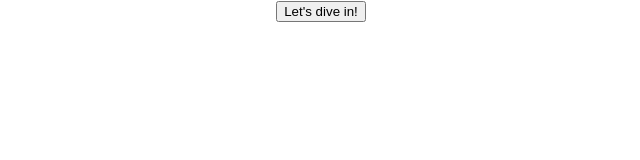
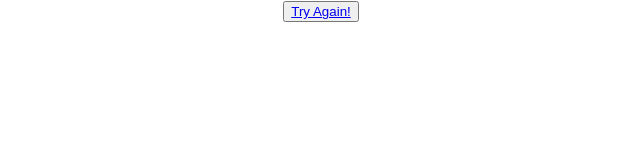
Before and after one commit to SoFar-SoGood/master, a React (Create React App) app: page /result in a window 1280 px wide. Shown: the top 160 px of the page, without its empty margins (319-959 px from the left). Built offline with nearby package versions, Linux system fonts and the light colour scheme.

Commit message:
refactored code and added redirect on homepage button

```diff
--- a/src/App.js
+++ b/src/App.js
@@ -1,4 +1,4 @@
-import React, { useState, useEffect } from "react";
+import React, { useState } from "react";
 import axios from "axios";
 import "./App.css";
 import { Switch, Route } from "react-router-dom";
@@ -7,44 +7,15 @@ import GamePage from "./components/GamePage";
 import ResultPage from "./components/ResultPage";
 
 function App() {
-  const [easyQuestions, setEasyQuestions] = useState([]);
-  const [mediumQuestions, setMediumQuestions] = useState([]);
-  const [hardQuestions, setHardQuestions] = useState([]);
+  const [questions, setQuestions] = useState([]);
 
-  const questions = [...easyQuestions, ...mediumQuestions, ...hardQuestions];
-  useEffect(() => {
-    console.log(questions);
-  }, []);
-
-  function easy() {
-    axios
-      .get("https://opentdb.com/api.php?amount=5&difficulty=easy&type=multiple")
-      .then((response) => {
-        setEasyQuestions(response.data.results);
-      })
-      .catch((error) => {
-        console.log(error);
-      });
-  }
-
-  function medium() {
+  function fetchQuestions(difficulty) {
     axios
       .get(
-        "https://opentdb.com/api.php?amount=5&difficulty=medium&type=multiple"
+        `https://opentdb.com/api.php?amount=5&difficulty=${difficulty}&type=multiple`
       )
       .then((response) => {
-        setMediumQuestions(response.data.results);
-      })
-      .catch((error) => {
-        console.log(error);
-      });
-  }
-
-  function hard() {
-    axios
-      .get("https://opentdb.com/api.php?amount=5&difficulty=hard&type=multiple")
-      .then((response) => {
-        setHardQuestions(response.data.results);
+        setQuestions([...questions, ...response.data.results]);
       })
       .catch((error) => {
         console.log(error);
@@ -56,22 +27,22 @@ function App() {
       <div>
         <Switch>
           <Route
+            exact
             path="/"
             render={(props) => (
               <HomePage
                 {...props}
                 fetchQuestions={() => {
-                  easy();
-                  medium();
-                  hard();
+                  fetchQuestions("easy");
+                  props.history.push("/game");
                 }}
               />
             )}
           />
 
-          <Route path="/GamePage" component={GamePage} />
-          <Route path="/ResultPage" component={ResultPage} />
-          {/* <Route path="/" component={HomePage} /> */}
+          <Route path="/game" component={GamePage} />
+          <Route path="/result" component={ResultPage} />
+          {/* <Route exact path="/" component={HomePage} /> */}
         </Switch>
       </div>
     </div>
--- a/src/components/HomePage.js
+++ b/src/components/HomePage.js
@@ -1,5 +1,4 @@
 import React from "react";
-
 import GamePage from "./GamePage";
 
 function HomePage(props) {
--- a/src/index.js
+++ b/src/index.js
@@ -1,9 +1,9 @@
 import React from "react";
 import ReactDOM from "react-dom";
 import "./index.css";
+import { BrowserRouter } from "react-router-dom";
 import App from "./App";
 import reportWebVitals from "./reportWebVitals";
-import { BrowserRouter } from "react-router-dom";
 
 ReactDOM.render(
   <React.StrictMode>
```
